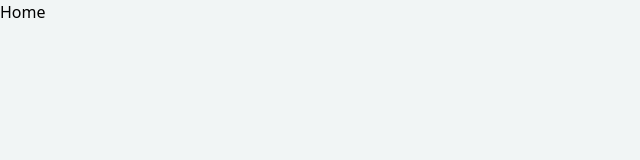
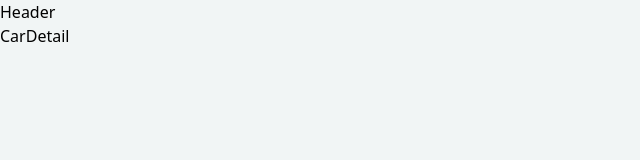
Before and after one commit to brunoanunciacaosouza/webcars, a React (Vite) app: page /car/1 in a window 1280 px wide. Shown: the top 160 px of the page, without its empty margins (0-640 px from the left). Built offline with nearby package versions, Linux system fonts and the light colour scheme.

Commit message:
criando pages e rotas

```diff
--- a/src/App.tsx
+++ b/src/App.tsx
@@ -1,11 +1,38 @@
-import './App.css'
+import { createBrowserRouter } from "react-router-dom";
 
-function App() {
-  return (
-    <>
-      <h1>Home</h1>
-    </>
-  )
-}
+import { Home, Login, Register, Dashboard, New, CarDetail } from "./pages";
+import Layout from "./components/Layout";
 
-export default App
+const router = createBrowserRouter([
+  {
+    element: <Layout />,
+    children: [
+      {
+        path: "/",
+        element: <Home />,
+      },
+      {
+        path: "/car/:id",
+        element: <CarDetail />,
+      },
+      {
+        path: "/dashboard",
+        element: <Dashboard />,
+      },
+      {
+        path: "/dashboard/new",
+        element: <New />,
+      },
+    ],
+  },
+  {
+    path: "/login",
+    element: <Login />,
+  },
+  {
+    path: "/register",
+    element: <Register />,
+  },
+]);
+
+export { router };
--- /dev/null
+++ b/src/components/Header/index.tsx
@@ -0,0 +1,7 @@
+export default function Header(){
+    return (
+        <div>
+            <h1>Header</h1>
+        </div>
+    )
+}
--- /dev/null
+++ b/src/components/Layout/index.tsx
@@ -0,0 +1,11 @@
+import { Outlet } from "react-router-dom";
+import Header from "../Header";
+
+export default function Layout() {
+  return (
+    <>
+      <Header />
+      <Outlet />
+    </>
+  );
+}
--- a/src/main.tsx
+++ b/src/main.tsx
@@ -1,10 +1,12 @@
-import { StrictMode } from 'react'
-import { createRoot } from 'react-dom/client'
-import App from './App.tsx'
-import './index.css'
+import { StrictMode } from "react";
+import { createRoot } from "react-dom/client";
+import { router } from "./App.tsx";
+import { RouterProvider } from "react-router-dom";
 
-createRoot(document.getElementById('root')!).render(
+import "./index.css";
+
+createRoot(document.getElementById("root")!).render(
   <StrictMode>
-    <App />
-  </StrictMode>,
-)
+    <RouterProvider router={router} />
+  </StrictMode>
+);
--- /dev/null
+++ b/src/pages/Car/index.tsx
@@ -0,0 +1,7 @@
+export default function CarDetail(){
+    return (
+        <div>
+            <h1>CarDetail</h1>
+        </div>
+    )
+}
--- /dev/null
+++ b/src/pages/Dashboard/New/index.tsx
@@ -0,0 +1,7 @@
+export default function New(){
+    return (
+        <div>
+            <h1>New</h1>
+        </div>
+    )
+}
--- /dev/null
+++ b/src/pages/Dashboard/index.tsx
@@ -0,0 +1,7 @@
+export default function Dashboard(){
+    return (
+        <div>
+            <h1>Dashboard</h1>
+        </div>
+    )
+}
--- /dev/null
+++ b/src/pages/Home/index.tsx
@@ -0,0 +1,7 @@
+export default function Home(){
+    return (
+        <div>
+            <h1>Home</h1>
+        </div>
+    )
+}
--- /dev/null
+++ b/src/pages/Login/index.tsx
@@ -0,0 +1,7 @@
+export default function Login(){
+    return (
+        <div>
+            <h1>Login</h1>
+        </div>
+    )
+}
--- /dev/null
+++ b/src/pages/Register/index.tsx
@@ -0,0 +1,7 @@
+export default function Register(){
+    return (
+        <div>
+            <h1>Register</h1>
+        </div>
+    )
+}
--- /dev/null
+++ b/src/pages/index.tsx
@@ -0,0 +1,8 @@
+import Home from "./Home";
+import Login from "./Login";
+import Dashboard from "./Dashboard";
+import CarDetail from "./Car";
+import Register from "./Register";
+import New from "./Dashboard/New";
+
+export { Home, Login, Dashboard, CarDetail, Register, New };
```
Also changed, not shown: src/assets/logo.svg (added).
